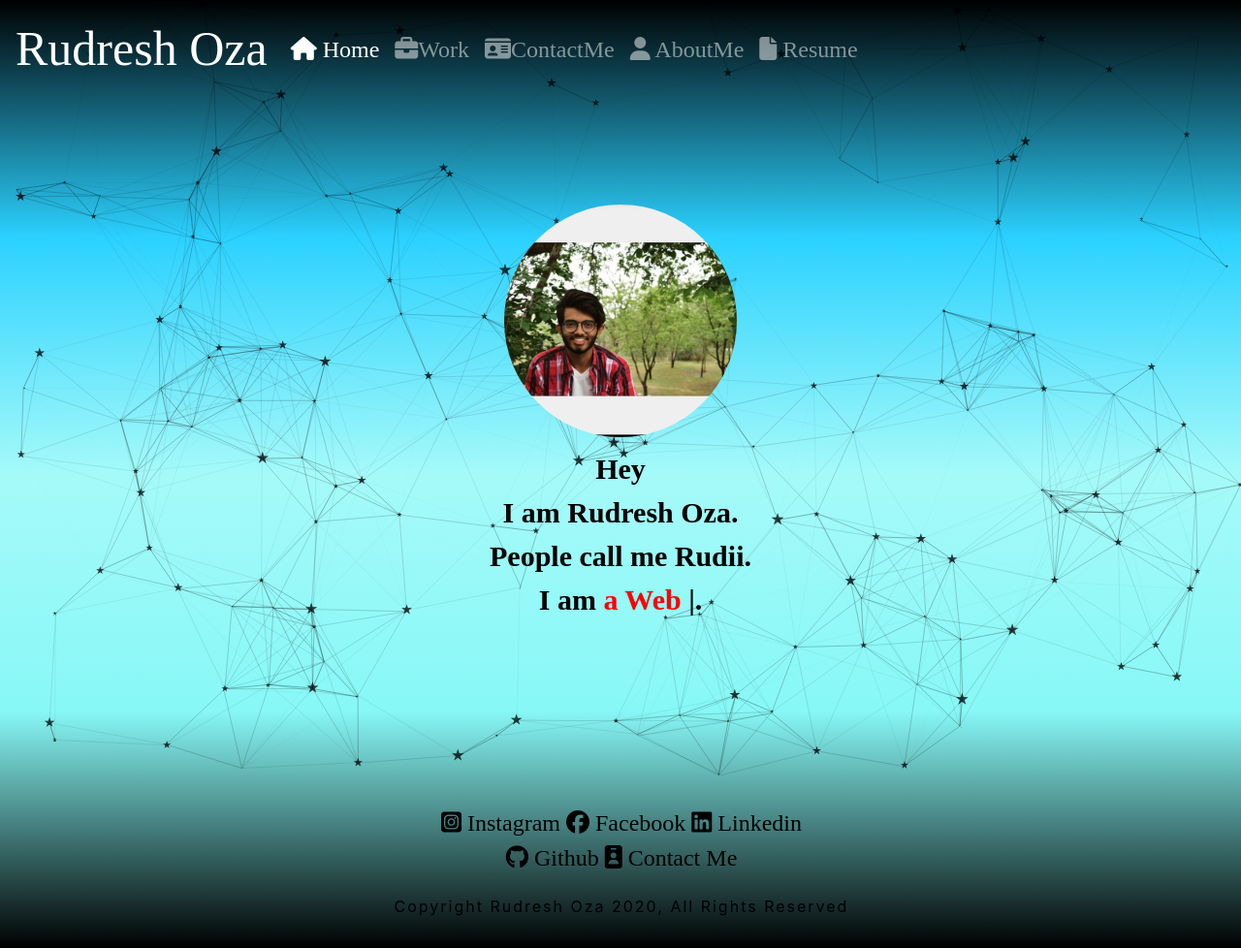
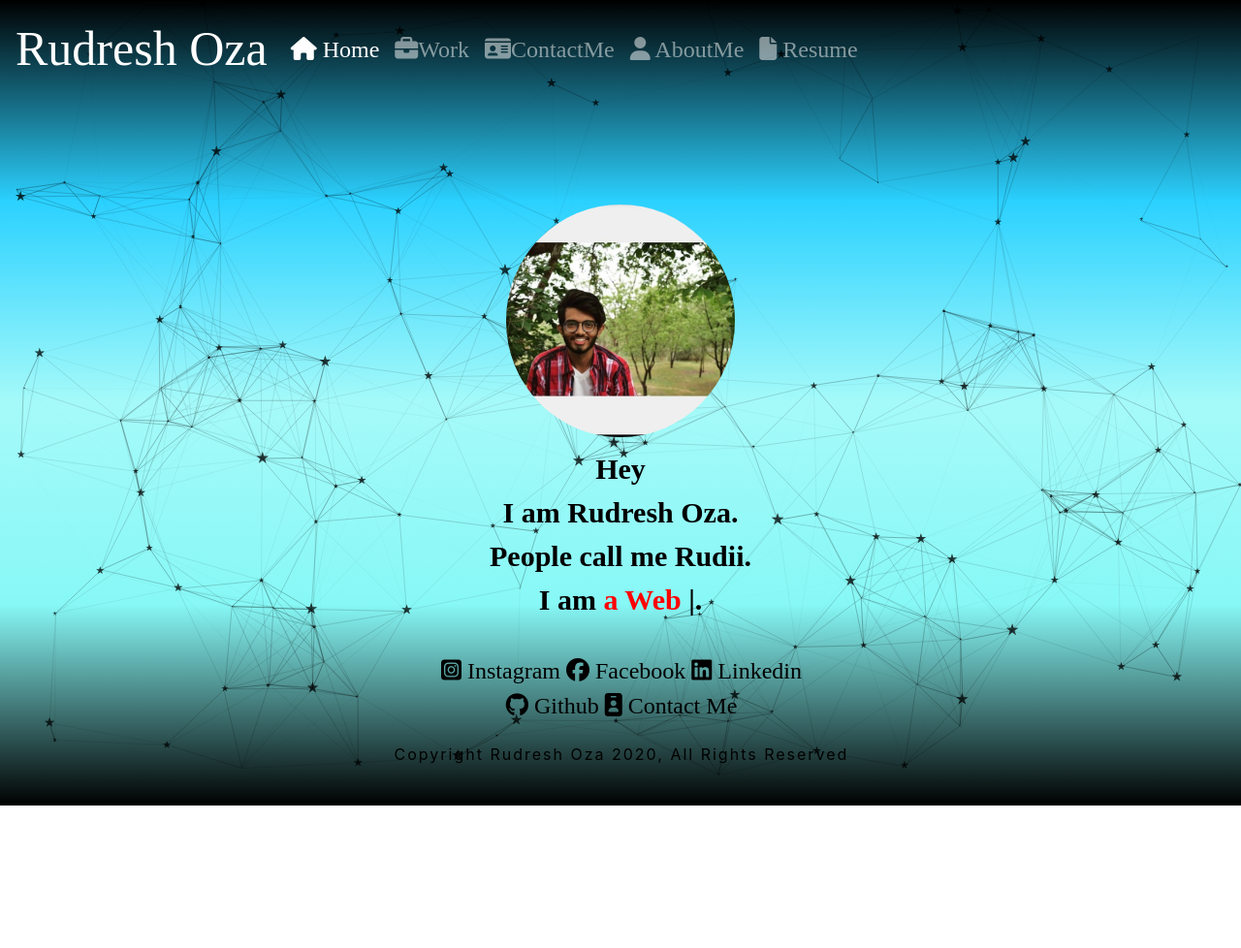
Before and after one commit to uneha-198/rudreshoza18.github.io, a website: page index.html in a window 1280 px wide. Shown: the whole page at 97% size. After the commit the page ends 831 px from the top, so only its background shows below. Drawn offline with nearby package versions, Linux system fonts and the light colour scheme; a web font is replaced by a local one.

Commit message:
widht adjustment

```diff
--- a/CSS/Index.css
+++ b/CSS/Index.css
@@ -23,7 +23,7 @@ body {
   font-size: 50px;
 }
 .imgclass {
-  width: 15em;
+
   height: 15em;
 
   border-radius: 70%;
@@ -32,11 +32,11 @@ body {
 }
 
 .namecont {
-  overflow: auto;
+
   text-align: center;
 
-  height: 80ex;
-  width: 100%;
+  height: 69vh;
+
   opacity: 1;
   padding-top: 100px;
   /* background-image: linear-gradient(#09ffc0, #c9f2f1, #a5faf9, #87f8f6); */
@@ -88,19 +88,15 @@ a:hover {
   letter-spacing: 1px;
 }
 .copyrights {
-  font-family: -apple-system, BlinkMacSystemFont, "Segoe UI", Roboto, Oxygen,
-    Ubuntu, Cantarell, "Open Sans", "Helvetica Neue", sans-serif;
+
   letter-spacing: 2px;
   text-align: center;
 }
-header {
-  font-family: -apple-system, BlinkMacSystemFont, "Segoe UI", Roboto, Oxygen,
-    Ubuntu, Cantarell, "Open Sans", "Helvetica Neue", sans-serif;
-}
+
 .copyname {
   margin: 1px;
   height: 11em;
-  padding: 30px;
+  padding: 20px;
   /* background-image: linear-gradient(#87f8f6, #87f8f6, #87f8f6); */
 }
 .type {
```
